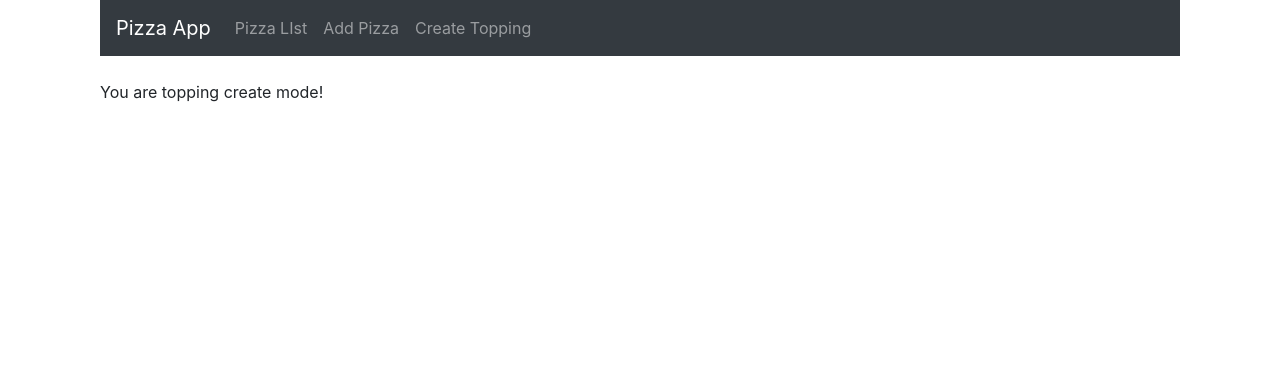
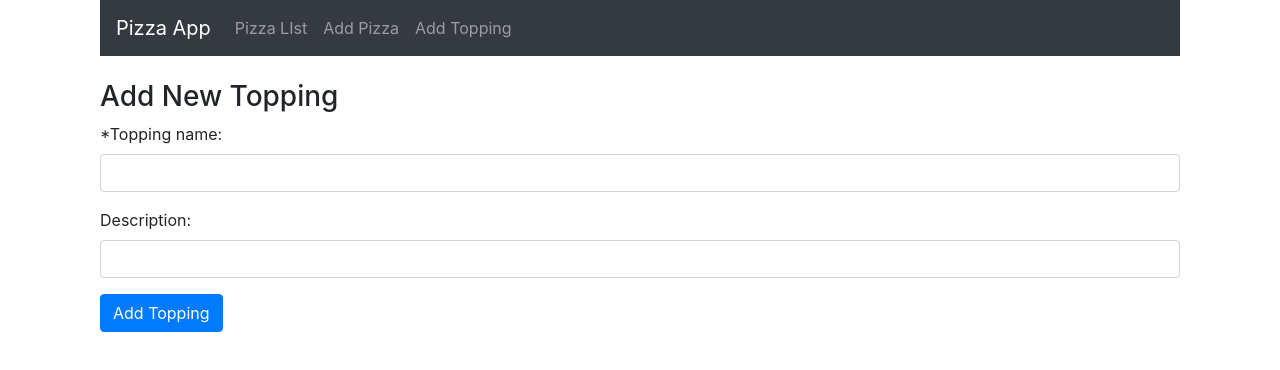
Before and after one commit to kian182/pizzaApp, a React (Create React App) app: page /topping in a window 1280 px wide. Shown: the top 370 px of the page. Built offline with nearby package versions, Linux system fonts and the light colour scheme; no server answers.

Commit message:
Add Toppings module

```diff
--- a/src/components/create-pizza.component.js
+++ b/src/components/create-pizza.component.js
@@ -98,7 +98,6 @@ export default class CreatePizza extends Component {
           <div className="form-group">
             <label>Description: </label>
             <input  type="text"
-                    required
                     className="form-control"
                     value={this.state.description}
                     onChange={this.onChangeDescription}
--- a/src/components/create-topping.component.js
+++ b/src/components/create-topping.component.js
@@ -1,12 +1,111 @@
 import React, { Component } from 'react';
+import axios from 'axios';
 
 export default class CreateTopping extends Component {
-    render(){
-        return(
-            <div>
-                <p> You are topping create mode! </p>
-            </div>
-        )
-    }
+  constructor(props) {
+    super(props);
+
+    this.onChangeName = this.onChangeName.bind(this);
+    this.onChangeDescription = this.onChangeDescription.bind(this);
+    this.onSubmit = this.onSubmit.bind(this);
+
+    this.state = {
+      name: '',
+      description: '',
+      error: false,
+      toppingsList: []
+    };
+  }
+
+  componentDidMount() {
+    this.getToppingList();
+  }
+
+  getToppingList(){
+    axios.get('http://localhost:5000/toppings/')
+      .then(response => {
+        if (response.data.length > 0) {
+          this.setState({
+            toppingsList: response.data.map(topping => topping.name)
+          })
+        }
+        else{
+          this.setState({
+            toppingsModel: 'No toppings available'
+          });
+        }
+      })
+      .catch((error) => {
+        console.log(error);
+      })
+  }
+
+  onChangeName(e) {
+    this.setState({
+      error: this.state.toppingsList.find(x => x === e.target.value),
+      name: e.target.value
+    });
+  }
+
+  onChangeDescription(e) {
+    this.setState({
+      description: e.target.value
+    })
+  }
+
+  onSubmit(e) {
+    e.preventDefault();
+
+    const pizza = {
+      name: this.state.name,
+      description: this.state.description,
+    };
+
+    console.log(pizza);
+
+    axios.post('http://localhost:5000/toppings/add', pizza)
+      .then(res => console.log(res.data));
+
+    window.location = '/';
+  }
+
+  render() {
+    return (
+      <div>
+        <h3>Add New Topping</h3>
+        <form onSubmit={this.onSubmit}>
+          <div className="form-group">
+            <label>*Topping name: </label>
+            <input  type="text"
+                    required
+                    className="form-control"
+                    value={this.state.name}
+                    onChange={this.onChangeName}
+            />
+            {
+              this.state.error ?
+              <label className="text-danger">This topping already exists</label>
+              : null
+            }
+
+          </div>
+          <div className="form-group">
+            <label>Description: </label>
+            <input  type="text"
+                    className="form-control"
+                    value={this.state.description}
+                    onChange={this.onChangeDescription}
+            />
+          </div>
+
+          <div className="form-group">
+            <input type="submit"
+                   disabled={this.state.error}
+                   value="Add Topping" className="btn btn-primary" />
+          </div>
+        </form>
+      </div>
+    )
+  }
 
 }
--- a/src/components/navbar.component.js
+++ b/src/components/navbar.component.js
@@ -16,7 +16,7 @@ export default class Navbar extends Component {
                             <Link to="/create" className="nav-link">Add Pizza</Link>
                         </li>
                         <li className="navbar-item">
-                            <Link to="/topping" className="nav-link">Create Topping</Link>
+                            <Link to="/topping" className="nav-link">Add Topping</Link>
                         </li>
                     </ul>
                 </div>
```
Also changed, not shown: 1 other file (tests, documents, lock files or other folders).
